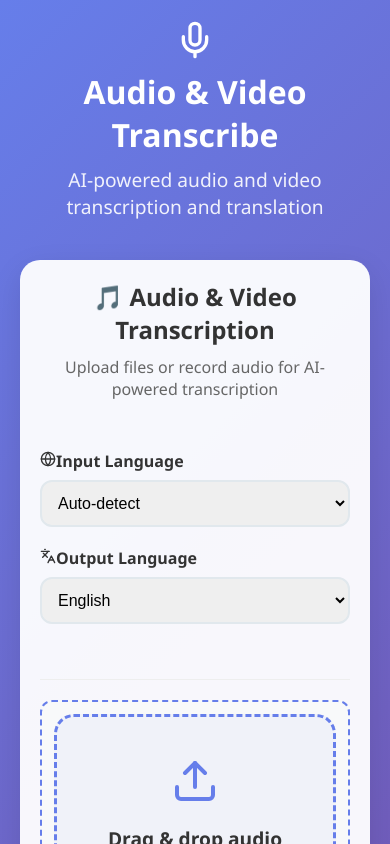
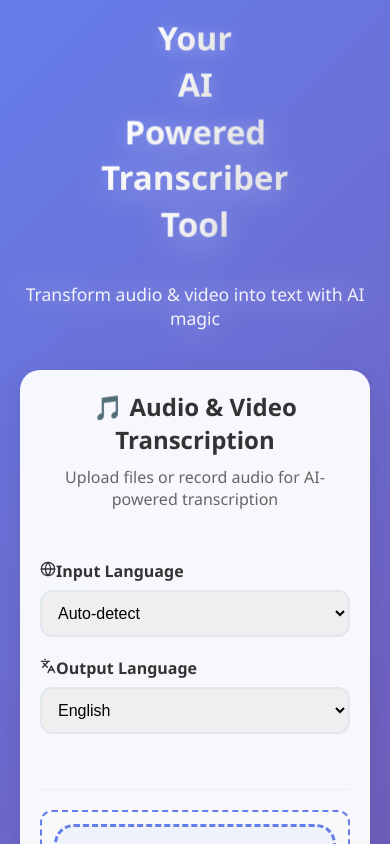
Before and after one commit to SyedBahjat/voxscribe, a React (Create React App) app: page / in a window 390 px wide. Shown: the top 844 px of the page. Built offline with nearby package versions, Linux system fonts and the light colour scheme; no server answers.

Commit message:
Revamp header UI with animated title and subtitle; enhance styling for responsiveness and visual appeal.

```diff
--- a/src/App.css
+++ b/src/App.css
@@ -17,25 +17,71 @@
   color: white;
 }
 
-.app-header h1 {
-  font-size: 3rem;
-  font-weight: 700;
-  margin-bottom: 10px;
+.animated-title {
   display: flex;
+  flex-direction: column;
   align-items: center;
-  justify-content: center;
-  gap: 15px;
+  gap: 20px;
 }
 
-.header-icon {
-  width: 60px;
-  height: 60px;
+.title-main {
+  display: flex;
+  flex-wrap: wrap;
+  justify-content: center;
+  align-items: center;
+  gap: 15px;
+  margin: 0;
+  font-size: 3.5rem;
+  font-weight: 800;
+  line-height: 1.2;
 }
 
-.app-header p {
-  font-size: 1.2rem;
-  opacity: 0.9;
-  font-weight: 300;
+.title-word {
+  display: inline-block;
+  background: linear-gradient(135deg, #ffffff 0%, #f0f0f0 50%, #e0e0e0 100%);
+  -webkit-background-clip: text;
+  -webkit-text-fill-color: transparent;
+  background-clip: text;
+  animation: wordFloat 3s ease-in-out infinite;
+  animation-fill-mode: both;
+  filter: drop-shadow(0 2px 8px rgba(255, 255, 255, 0.3));
+}
+
+.title-word:nth-child(1) { animation-delay: 0s; }
+.title-word:nth-child(2) { animation-delay: 0.2s; }
+.title-word:nth-child(3) { animation-delay: 0.4s; }
+.title-word:nth-child(4) { animation-delay: 0.6s; }
+.title-word:nth-child(5) { animation-delay: 0.8s; }
+
+@keyframes wordFloat {
+  0%, 100% {
+    transform: translateY(0px) scale(1);
+    filter: drop-shadow(0 2px 8px rgba(255, 255, 255, 0.3));
+  }
+  50% {
+    transform: translateY(-10px) scale(1.05);
+    filter: drop-shadow(0 8px 20px rgba(255, 255, 255, 0.5));
+  }
+}
+
+.title-subtitle {
+  margin-top: 10px;
+}
+
+.subtitle-text {
+  font-size: 1.3rem;
+  color: rgba(255, 255, 255, 0.9);
+  font-weight: 500;
+  animation: subtitleGlow 2s ease-in-out infinite alternate;
+}
+
+@keyframes subtitleGlow {
+  0% {
+    filter: drop-shadow(0 0 5px rgba(255, 255, 255, 0.3));
+  }
+  100% {
+    filter: drop-shadow(0 0 15px rgba(255, 255, 255, 0.6));
+  }
 }
 
 .section-icon {
@@ -423,6 +469,15 @@
 }
 
 @media (max-width: 768px) {
+  .title-main {
+    font-size: 2.5rem;
+    gap: 10px;
+  }
+
+  .subtitle-text {
+    font-size: 1.1rem;
+  }
+
   .input-methods {
     grid-template-columns: 1fr;
     gap: 12px;
--- a/src/App.js
+++ b/src/App.js
@@ -71,11 +71,18 @@ function App() {
     <div className="App">
       <div className="container">
         <header className="app-header">
-          <h1>
-            <Mic className="header-icon" />
-            Audio & Video Transcribe
-          </h1>
-          <p>AI-powered audio and video transcription and translation</p>
+          <div className="animated-title">
+            <h1 className="title-main">
+              <span className="title-word">Your</span>
+              <span className="title-word">AI</span>
+              <span className="title-word">Powered</span>
+              <span className="title-word">Transcriber</span>
+              <span className="title-word">Tool</span>
+            </h1>
+            <div className="title-subtitle">
+              <span className="subtitle-text">Transform audio & video into text with AI magic</span>
+            </div>
+          </div>
         </header>
 
         <div className="main-content">
@@ -168,9 +175,6 @@ function App() {
 
         <footer className="app-footer">
           <p>
-            💡 <strong>Tip:</strong> Supports 90+ languages with automatic detection and translation capabilities.
-          </p>
-          <p>
             Processing time varies: Short clips (~10-30s), Medium files (~1-3min), Long files (~5-15min)
           </p>
         </footer>
--- a/src/components/TranscriptionResult.js
+++ b/src/components/TranscriptionResult.js
@@ -47,12 +47,6 @@ const TranscriptionResult = ({ result }) => {
           <div className="metadata-item">
             <ArrowRight size={16} />
             <span>Target: <strong>{result.target_language.toUpperCase()}</strong></span>
-          </div>
-        )}
-        {result.mode && (
-          <div className="metadata-item">
-            <Languages size={16} />
-            <span>Mode: <strong>{getModeDescription(result.mode)}</strong></span>
           </div>
         )}
         {result.timestamp && (
```
